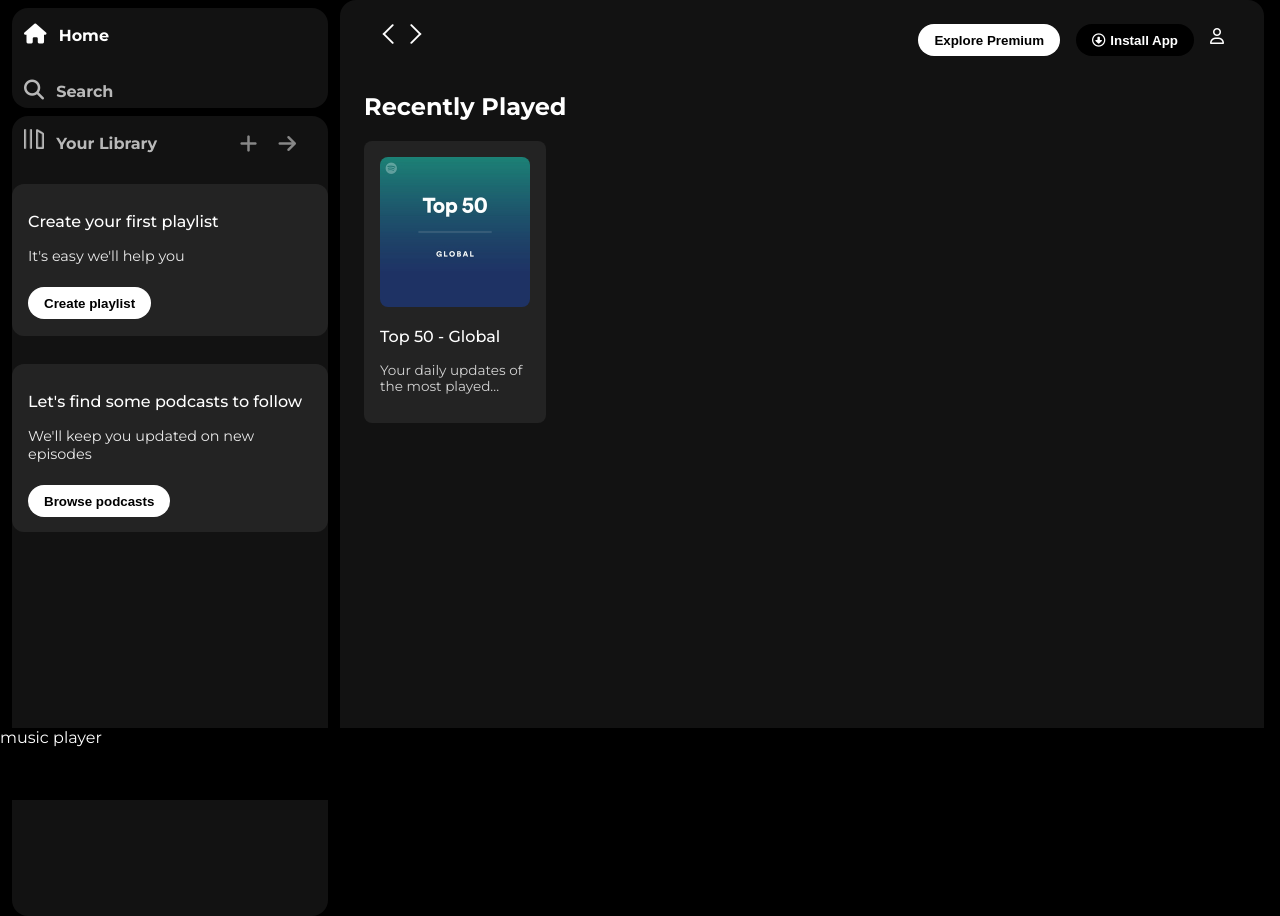
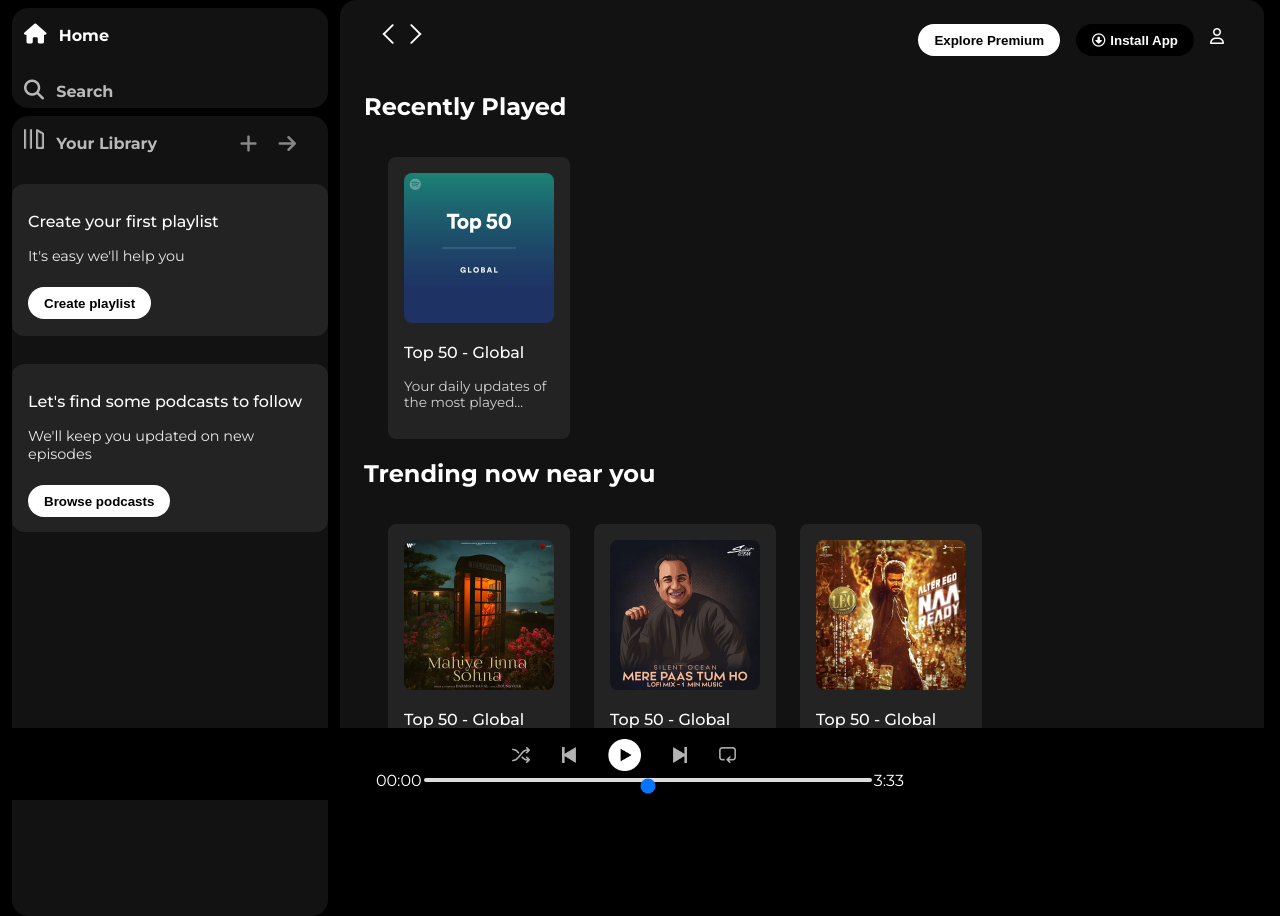
Before and after one commit to inductive-anks1/CSS-1st-Project-Apna-College, a plain HTML site: page index.html in a window 1280 px wide. Drawn offline with Linux system fonts and the light colour scheme; a web font is replaced by a local one.

Commit message:
Music Player Track is remaining and some more customizations are remaining.

```diff
--- a/index.html
+++ b/index.html
@@ -63,7 +63,6 @@
                     <i class="fa-regular fa-user nav-item"></i>
                 </div>
             </div>
-            <div class="cards">
             <h2>Recently Played</h2>
             <div class="cards-container">
                 <div class="card">
@@ -72,9 +71,69 @@
                     <p class="card-info">Your daily updates of the most played...</p>
                 </div>
             </div>
+
+
+            <h2>Trending now near you</h2>
+            <div class="cards-container">
+                <div class="card">
+                    <img src="Assets/card2img.jpeg" class="card-img">
+                    <p class="card-title">Top 50 - Global</p>
+                    <p class="card-info">Your daily updates of the most played...</p>
+                </div>
+
+                <div class="card">
+                    <img src="Assets/card3img.jpeg" class="card-img">
+                    <p class="card-title">Top 50 - Global</p>
+                    <p class="card-info">Your daily updates of the most played...</p>
+                </div>
+
+                <div class="card">
+                    <img src="Assets/card4img.jpeg" class="card-img">
+                    <p class="card-title">Top 50 - Global</p>
+                    <p class="card-info">Your daily updates of the most played...</p>
                 </div>
             </div>
-        <div class="music-player">music player</div>
+
+            <h2>Featured charts</h2>
+            <div class="cards-container">
+                <div class="card">
+                    <img src="Assets/card6img.jpeg" class="card-img">
+                    <p class="card-title">Top 50 - Global</p>
+                    <p class="card-info">Your daily updates of the most played...</p>
+                </div>
+                <div class="card">
+                    <img src="Assets/card5img.jpeg" class="card-img">
+                    <p class="card-title">Top 50 - Global</p>
+                    <p class="card-info">Your daily updates of the most played...</p>
+                </div>
+                <div class="card">
+                    <img src="Assets/card1img.jpeg" class="card-img">
+                    <p class="card-title">Top 50 - Global</p>
+                    <p class="card-info">Your daily updates of the most played...</p>
+                </div>
+            </div>
+            <div class="footer">
+                <div class="line"></div>
+            </div>
+        </div>
+        <div class="music-player">
+            <div class="album"></div>
+            <div class="player">
+                <div class="player-controls">
+                    <img src="Assets/player_icon1.png" class="player-control-icon">
+                    <img src="Assets/player_icon2.png" class="player-control-icon">
+                    <img src="Assets/player_icon3.png" class="player-control-icon" style="opacity:1; height:2rem">
+                    <img src="Assets/player_icon4.png" class="player-control-icon">
+                    <img src="Assets/player_icon5.png" class="player-control-icon">
+                </div>
+                <div class="playback-bar">
+                    <span class="curr-time">00:00</span>
+                    <input type="range" min="0" max="100" class="progress-bar" step="1">
+                    <span class="tot-time">3:33</span>
+                </div>
+            </div>
+            <div class="controls"></div>
+        </div>
     </div>
 </body>
 </html>
--- a/style.css
+++ b/style.css
@@ -154,6 +154,7 @@ a{
     justify-content: space-between;
     align-items: center;
     padding: 1rem 0 1rem 0;
+    z-index: 10;
 }
 
 .sticky-nav-icons{
@@ -182,10 +183,13 @@ a{
     width: 150px;
     border-radius: 0.5rem;
     padding: 1rem;
+    margin-left: 1.5rem;
+    margin-top: 1rem;
 }
 
-.card-container{
+.cards-container{
     display: flex;
+    flex-wrap: wrap;
 }
 
 .card-img{
@@ -201,3 +205,71 @@ a{
     opacity: 0.8;
     font-size: 0.85rem;
 }
+
+.footer{
+    height: 300px;
+    display: flex;
+    align-items: center;
+    justify-content: center;
+}
+
+.line{
+    width: 90%;
+    height: 30%;
+    border-top: 1px solid white;
+    opacity: 0.5;
+
+}
+
+.music-player{
+    display: flex;
+    justify-content: space-between;
+    align-items: center;
+}
+
+.album{
+    width: 25%;
+}
+
+.player{
+    width: 50%;
+}
+
+.player-controls{
+    display: flex;
+    justify-content: center;
+    align-items: center;
+}
+
+.controls{
+    width: 25%;
+}
+
+.player-control-icon{
+    height: 1rem;
+    margin-right: 2rem;
+    opacity: 0.7;
+}
+
+.player-control-icon:hover{
+    opacity: 1;
+}
+
+.playback-bar{
+    display: flex;
+    justify-content: center;
+    align-items: center;
+}
+
+.progress-bar{
+    width: 70%;
+    appearance: none;
+    background-color: transparent;
+    cursor: pointer;
+}
+
+.progress-bar::-webkit-slider-runnable-track{
+    background-color: #ddd;
+    border-radius: 100px;
+    height: 0.2rem;
+}
```
Lines whose indentation alone changed are shown as unchanged.
